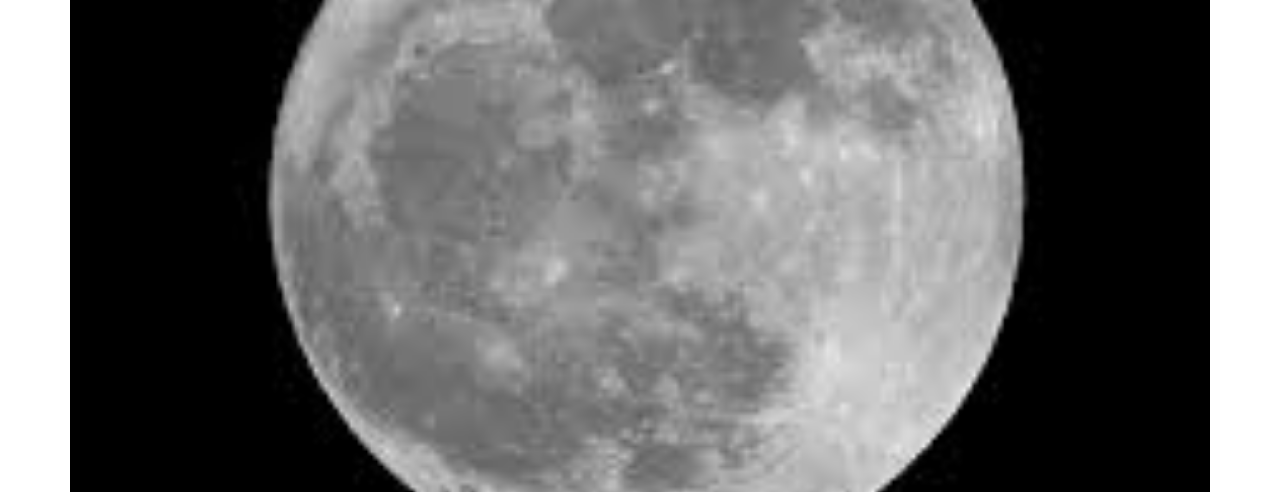
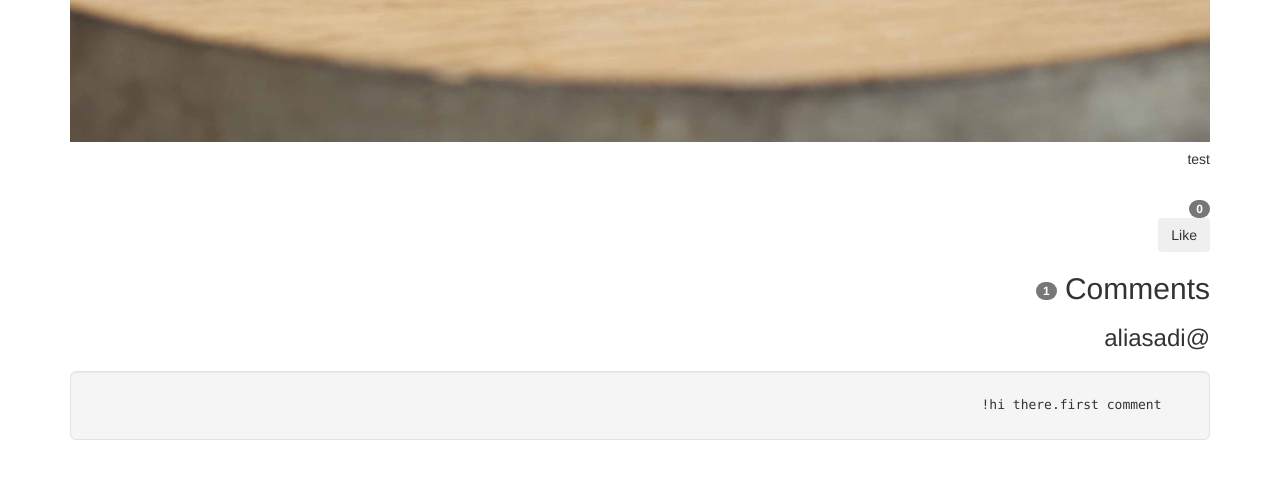
Before and after one commit to amirmahdiKhosravi/GeeksNegar-Website, a Django app: page /blog/1 in a window 1280 px wide. Shown: the part 1178-1670 px from the top of the page. Run offline with Django 3.2, Linux system fonts and the light colour scheme; data comes from the database, SQL or seed files in the repository; tables that the repository leaves empty hold one stand-in row (values such as "Sample post"); some libraries are stand-ins or nearby versions.

Commit message:
simple ajax like button(some fixes are needed!)

```diff
--- /dev/null
+++ b/blog/forms.py
@@ -0,0 +1,4 @@
+from django import forms
+
+class LikePostForm(forms.Form):
+    pass
--- a/blog/models.py
+++ b/blog/models.py
@@ -11,7 +11,7 @@ class Post(models.Model):
     video = models.ForeignKey('Video',on_delete=models.SET_NULL, null=True , blank = True)
     image = models.ForeignKey('Image',on_delete=models.SET_NULL , null=True , blank = True)
     member = models.ManyToManyField('TeamMember')
-    likes = models.ForeignKey('Like',blank=True,null=True,on_delete=models.SET_NULL)
+    #likes = models.ManyToManyField('Like',blank=True,null=True)
     comments = models.ManyToManyField('Comment',blank=True,null=True)
 
     def __str__(self):
@@ -59,7 +59,9 @@ class Comment(models.Model):
         return str(self.user.get_username())+'->'+self.text
 
 class Like(models.Model):
-    user = models.ForeignKey(User,on_delete=models.CASCADE)
+    user = models.ManyToManyField(User, related_name='likes',null=True)
+    post = models.ForeignKey(Post, on_delete=models.SET_NULL,null=True)
+    likecount = models.IntegerField(default=0)
 
     def __str___(self):
         return str(self.user.get_username())
--- a/blog/templates/blog/post_detail.html
+++ b/blog/templates/blog/post_detail.html
@@ -18,6 +18,29 @@
             <div><h5>{{ post.text }}</h5></div></br>
         {% endif %}
             </hr>
+        <div><div class="badge" id="likecount">{{ post_like.likecount }}</div></div>
+        <button type="button" class="btn btn-request" name="{{post.id}}" id="like">Like</button>
+        <!--AJAX Like button handle -->
+        <script>
+            $('#like').click(function(){
+                  $.ajax({
+                           type: "POST",
+                           url: "{% url 'blog:post-detail' post.id %}",
+                           data: {'tutorial_id': $(this).attr('name'),
+                           'csrfmiddlewaretoken': '{{csrf_token}}'},
+                           dataType: "text",
+                           success: function(response) {
+                            if($("#like").text() == "Like")
+                                $("#like").html("Liked");
+                            else $("#like").html("Like");
+                            },
+                            error: function(rs, e) {
+                                  alert(rs.responseText);
+                            }
+                      });
+                })
+        </script>
+
         <div><h2>Comments <div class="badge">{{ post.comments.all|length }}</div></h2></div>
         {% for comment in post.comments.all %}
         <div><h3>@{{ comment.user }}</h3></div>
--- a/blog/urls.py
+++ b/blog/urls.py
@@ -5,5 +5,6 @@ app_name= 'blog'                                     #to find app's url better a
 
 urlpatterns = [
     url(r'^$', views.index , name='index' ), #we used as_view() function to reach Index class of our view
-    url(r'^(?P<post_id>[0-9]+)$', views.post_detail , name='post-detail' )
+    url(r'^(?P<post_id>[0-9]+)$', views.post_detail , name='post-detail' ),
+    url(r'^(?P<post_id>[0-9]+)/post_like_handle/$', views.post_like_handle , name='post-like-handle' ),
 ]
--- a/blog/views.py
+++ b/blog/views.py
@@ -11,7 +11,32 @@ def index(request):
     return render(request, 'blog/index.html',context=context)
 
 def post_detail(request,post_id='1'):
+    post_like_handle(request,post_id)
     obj = get_object_or_404(models.Post, pk=post_id)
-    context={'post' : obj
+    post_like, created = models.Like.objects.get_or_create(post=obj)
+    context={'post' : obj,
+            'post_like' : post_like
     }
     return render(request, 'blog/post_detail.html',context=context)
+
+def post_like_handle(request,post_id='1'):
+    if request.method == 'POST':
+        user = request.user
+        create_id = get_object_or_404(models.Post, id=post_id)
+        liked, created = models.Like.objects.get_or_create(post=create_id)
+        try:
+            user_liked = models.Like.objects.get(post=create_id, user=user)
+        except:
+            user_liked = None
+
+        if user_liked:
+            user_liked.likecount -= 1
+            liked.user.remove(request.user)
+            user_liked.save()
+        else:
+            liked.user.add(request.user)
+            liked.likecount += 1
+            liked.save()
+        context={'post' : create_id
+        }
+        return render(request, 'blog/post_detail.html',context=context)
```
Also changed, not shown: blog/admin.py (+5 -2 lines), blog/migrations/0016_auto_20200116_0446.py (added), blog/migrations/0017_auto_20200116_0515.py (added), db.sqlite3.
